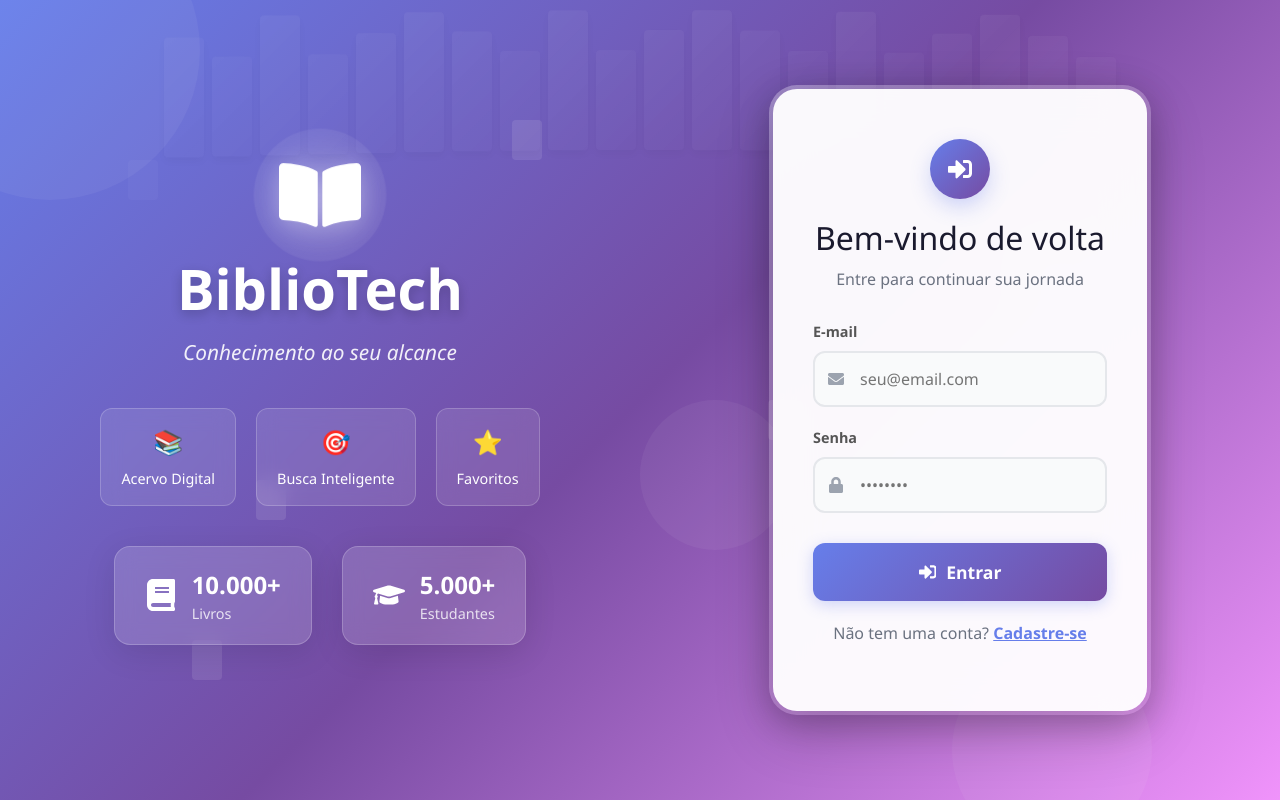
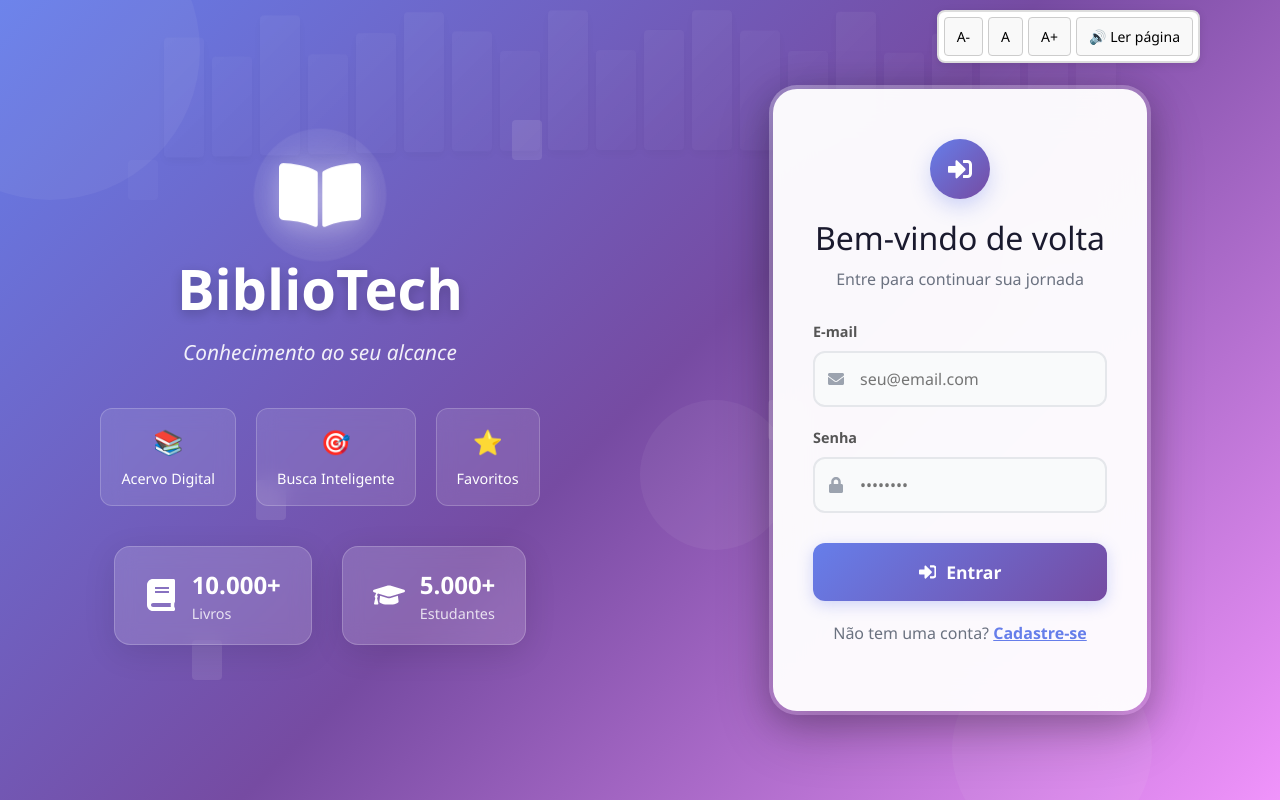
Before and after one commit to g-marcelino23/BibliotecaPublica.PI-front, a React (Create React App) app: page / in a window 1280 px wide. Built offline with nearby package versions, Linux system fonts and the light colour scheme.

Commit message:
implementando opções de acessibilidade

```diff
--- a/src/App.js
+++ b/src/App.js
@@ -1,7 +1,7 @@
 import { BrowserRouter as Router, Routes, Route } from 'react-router-dom';
 import Layout from './components/Layout';
 import FavoritosPage from './pages/FavoritosPage';
-
+import AccessibilityControls from './components/AccessibilityControls';
 import Home from './pages/Home';
 import CadastroUsuario from './pages/CadastroUsuario';
 import LoginUsuario from './pages/LoginUsuario';
@@ -14,10 +14,12 @@ import GerenciarAutores from './pages/GerenciarAutores';
 import AutoresListPage from './pages/AutoresListPage';
 import AutorDetailPage from './pages/AutorDetailPage';
 
-
 function App() {
   return (
     <Router>
+      {/* COMPONENTE DE ACESSIBILIDADE GLOBAL */}
+      <AccessibilityControls />
+
       <Routes>
         {/* --- ROTAS PÚBLICAS (Sem Sidebar) --- */}
         <Route path="/" element={<Home />} />
@@ -25,7 +27,6 @@ function App() {
         <Route path="/cadastro-usuario" element={<CadastroUsuario />} />
 
         {/* --- ROTAS PRIVADAS (Com Sidebar) --- */}
-        {/* (Assumindo que seu <Layout> ou outro wrapper cuida da proteção) */}
         <Route
           path="/dashboard"
           element={<Layout><Dashboard /></Layout>}
--- /dev/null
+++ b/src/components/AccessibilityControls.css
@@ -0,0 +1,58 @@
+.accessibility-controls {
+  position: fixed;
+  top: 10px;
+  right:80px;
+  background: #fff;
+  border: 2px solid #ddd;
+  border-radius: 8px;
+  padding: 5px;
+  box-shadow: 0 2px 8px rgba(0,0,0,0.1);
+  z-index: 9999;
+  display: flex;
+  gap: 10px;
+  flex-direction: column;
+  transition: background 0.3s, border-color 0.3s;
+}
+
+/* Suporte ao dark mode */
+.dark-mode .accessibility-controls {
+  background: #2c2c2c;
+  border-color: #444;
+  color: #fff;
+}
+
+.font-controls,
+.reading-controls {
+  display: flex;
+  gap: 5px;
+}
+
+.accessibility-controls button {
+  padding: 8px 12px;
+  border: 1px solid #ccc;
+  background: #f9f9f9;
+  border-radius: 4px;
+  cursor: pointer;
+  font-size: 14px;
+  transition: all 0.2s;
+}
+
+.dark-mode .accessibility-controls button {
+  background: #3a3a3a;
+  border-color: #555;
+  color: #fff;
+}
+
+.accessibility-controls button:hover {
+  background: #e0e0e0;
+  border-color: #999;
+}
+
+.dark-mode .accessibility-controls button:hover {
+  background: #4a4a4a;
+  border-color: #777;
+}
+
+.accessibility-controls button:active {
+  transform: scale(0.95);
+}
--- /dev/null
+++ b/src/components/AccessibilityControls.js
@@ -0,0 +1,85 @@
+import React, { useState, useEffect } from 'react';
+import './AccessibilityControls.css'; // vamos criar o CSS depois
+
+const AccessibilityControls = () => {
+  const [fontScale, setFontScale] = useState(1);
+  const [isReading, setIsReading] = useState(false);
+
+  // Aplicar o tamanho da fonte no body
+  useEffect(() => {
+    document.documentElement.style.fontSize = `${fontScale * 16}px`;
+  }, [fontScale]);
+
+  // Aumentar fonte
+  const increaseFont = () => {
+    setFontScale(prev => Math.min(prev + 0.1, 2)); // máximo 150%
+  };
+
+  // Diminuir fonte
+  const decreaseFont = () => {
+    setFontScale(prev => Math.max(prev - 0.1, 0.5)); // mínimo 80%
+  };
+
+  // Resetar fonte
+  const resetFont = () => {
+    setFontScale(1);
+  };
+
+  // Ler o conteúdo da página
+  const readPageContent = () => {
+    // Cancela qualquer leitura anterior
+    window.speechSynthesis.cancel();
+
+    // Pega todo o texto visível da página (excluindo scripts, styles, etc.)
+    const mainContent = document.querySelector('main') || document.body;
+    const textToRead = mainContent.innerText;
+
+    if (!textToRead || textToRead.trim() === '') {
+      alert('Nenhum conteúdo encontrado para ler.');
+      return;
+    }
+
+    const utterance = new SpeechSynthesisUtterance(textToRead);
+    utterance.lang = 'pt-BR';
+    utterance.rate = 1; // velocidade normal
+    utterance.pitch = 1; // tom normal
+
+    // Quando terminar de ler
+    utterance.onend = () => {
+      setIsReading(false);
+    };
+
+    window.speechSynthesis.speak(utterance);
+    setIsReading(true);
+  };
+
+  // Parar a leitura
+  const stopReading = () => {
+    window.speechSynthesis.cancel();
+    setIsReading(false);
+  };
+
+  return (
+    <div className="accessibility-controls">
+      <div className="font-controls">
+        <button onClick={decreaseFont} title="Diminuir fonte">A-</button>
+        <button onClick={resetFont} title="Tamanho padrão">A</button>
+        <button onClick={increaseFont} title="Aumentar fonte">A+</button>
+        <div className="reading-controls">
+            {!isReading ? (
+            <button onClick={readPageContent} title="Ler conteúdo da página">
+                🔊 Ler página
+            </button>
+            ) : (
+            <button onClick={stopReading} title="Parar leitura">
+                ⏸️ Parar
+            </button>
+            )}
+        </div>
+      </div>
+
+    </div>
+  );
+};
+
+export default AccessibilityControls;
--- a/src/pages/FavoritosPage.js
+++ b/src/pages/FavoritosPage.js
@@ -18,7 +18,7 @@ function FavoritosPage() {
     }
     try {
       setLoading(true);
-      const response = await api.get('/favoritos', {
+      const response = await api.get('/api/livro/favoritos', {
         headers: { Authorization: `Bearer ${token}` }
       });
       setFavoritos(response.data);
@@ -39,7 +39,7 @@ function FavoritosPage() {
     try {
       // --- CORREÇÃO APLICADA AQUI ---
       // Removido o "/api/" do início para não duplicar a URL
-      await api.delete(`/favoritos/${livroId}`, {
+      await api.delete(`/api/livro/favoritos/${livroId}`, {
         headers: { Authorization: `Bearer ${token}` }
       });
     } catch (error) {
--- a/src/styles/Sidebar.css
+++ b/src/styles/Sidebar.css
@@ -287,6 +287,46 @@
   align-items: center;
 }
 
+/* Navegação com scroll */
+.sidebar-nav-opt3 {
+  flex-grow: 1;
+  display: flex;
+  flex-direction: column;
+  gap: 6px;
+  position: relative;
+  z-index: 1;
+  overflow-y: auto; /* <-- ADICIONAR ESTA LINHA */
+  overflow-x: hidden;
+  padding-right: 4px; /* Espaço para a scrollbar */
+}
+
+/* Estilizar a scrollbar (opcional, mas fica bonito) */
+.sidebar-nav-opt3::-webkit-scrollbar {
+  width: 6px;
+}
+
+.sidebar-nav-opt3::-webkit-scrollbar-track {
+  background: rgba(255, 255, 255, 0.05);
+  border-radius: 3px;
+}
+
+.sidebar-nav-opt3::-webkit-scrollbar-thumb {
+  background: rgba(148, 163, 184, 0.3);
+  border-radius: 3px;
+  transition: background 0.3s ease;
+}
+
+.sidebar-nav-opt3::-webkit-scrollbar-thumb:hover {
+  background: rgba(148, 163, 184, 0.5);
+}
+
+/* Para Firefox */
+.sidebar-nav-opt3 {
+  scrollbar-width: thin;
+  scrollbar-color: rgba(148, 163, 184, 0.3) rgba(255, 255, 255, 0.05);
+}
+
+
 /* Responsivo */
 @media (max-width: 768px) {
   .sidebar-option3 {
```
Also changed, not shown: src/pages/BookCardCategoria.js (+70 -42 lines).
